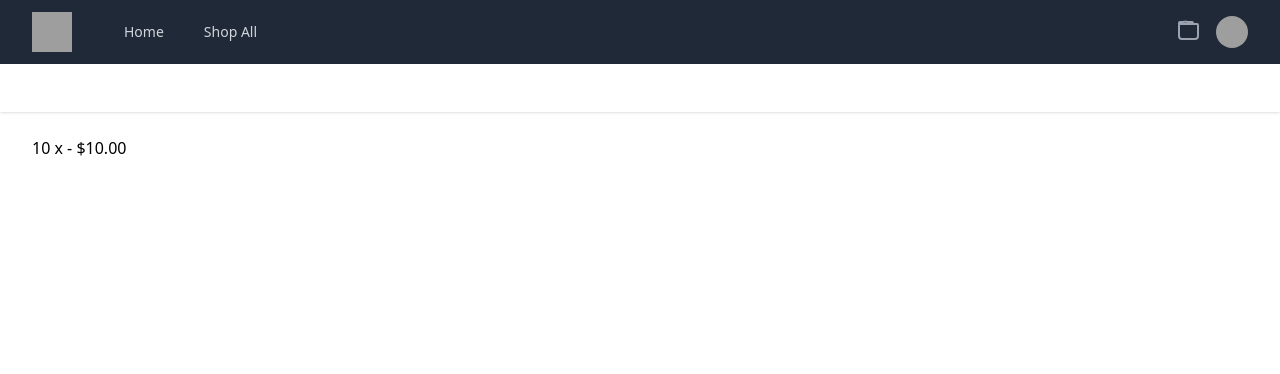
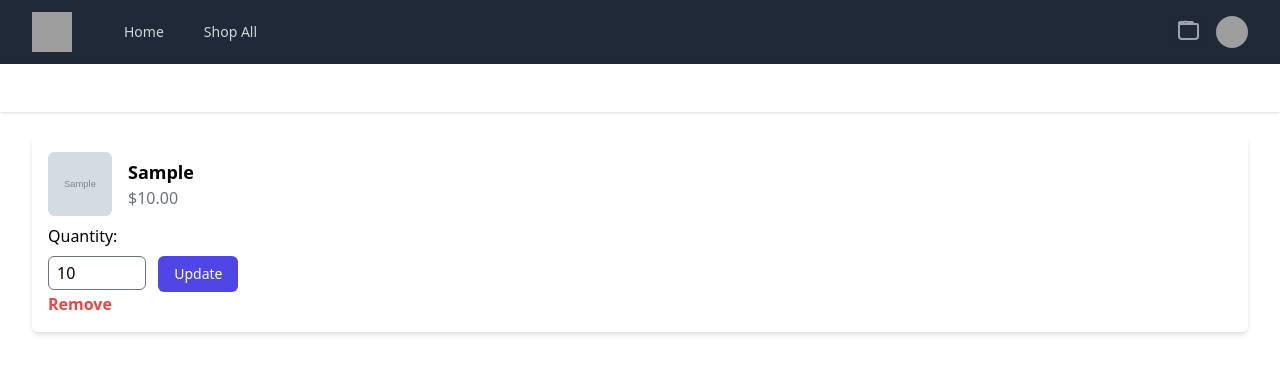
Before and after one commit to mherrera491/on_the_record, a Django app: page /view_cart/ in a window 1280 px wide. Shown: the top 374 px of the page. Run offline with Django 5.2, Linux system fonts and the light colour scheme; a user stored in the database is signed in; tables that the repository leaves empty hold one stand-in row (values such as "Sample post"); grey boxes marked "Sample" are stand-in pictures; some libraries are stand-ins or nearby versions; grey boxes are pictures that could not be loaded.

Commit message:
can delete items from cart

```diff
--- a/ontherecordshop/main_app/models.py
+++ b/ontherecordshop/main_app/models.py
@@ -1,5 +1,6 @@
 from django.db import models
 from django.contrib.auth.models import User
+from django.urls import reverse
 
 # Create your models here.
 
@@ -36,3 +37,6 @@
 
     def __str__(self):
         return f'{self.quantity} x {self.product.album} in {self.cart}'
+
+    def get_absolute_url(self):
+        return reverse('cart_item_delete', kwargs={'pk': self.pk})
--- a/ontherecordshop/main_app/templates/cart/view_cart.html
+++ b/ontherecordshop/main_app/templates/cart/view_cart.html
@@ -1,7 +1,25 @@
 {% extends 'base.html' %} {% block content %}
 
 {% for item in cart_items %}
-    <p>{{ item.quantity }} x {{ item.product.title }} - ${{ item.product.price }}</p>
-{% endfor %}
+<div class="cart-item bg-white p-4 mb-4 rounded-md shadow-md">
+    <div class="flex items-center mb-2">
+        <img src="{{ item.product.album_cover }}" alt="{{ item.product.album }}" class="w-16 h-16 object-cover rounded-md mr-4">
+        <div>
+            <p class="text-lg font-semibold">{{ item.product.album }}</p>
+            <p class="text-gray-500">${{ item.product.price }}</p>
+        </div>
+    </div>
+    <p class="mb-2">Quantity:
+        <form method="post" action="{% url 'update_cart_item' cart_item_id=item.id %}">
+            {% csrf_token %}
+            <input type="number" name="quantity" min="1" max="{{ item.product.stock }}" value="{{ item.quantity }}" class="border rounded-md px-2 py-1">
+            <button type="submit" class="ml-2 px-4 py-2 text-sm font-medium text-white bg-indigo-600 hover:bg-indigo-700 rounded-md">
+                Update
+            </button>
+        </form>
+    </p>
+    <a href="{% url 'remove_from_cart' cart_item_id=item.id %}" class="text-red-500 font-semibold">Remove</a>
+</div>
+    {% endfor %}
 
 {% endblock %}
--- a/ontherecordshop/main_app/urls.py
+++ b/ontherecordshop/main_app/urls.py
@@ -1,6 +1,7 @@
 from django.urls import path
 from django.contrib.auth.views import LogoutView
 from . import views
+from .views import update_cart_item
 
 urlpatterns = [
     path("", views.home, name='home'),
@@ -9,4 +10,6 @@
     path('products/<int:pk>/', views.product_detail, name='detail'),
     path('add_to_cart/<int:product_id>/', views.add_to_cart, name='add_to_cart'),
     path('view_cart/', views.view_cart, name='cart'),
+    path('remove_from_cart/<int:cart_item_id>/', views.remove_from_cart, name='remove_from_cart'),
+    path('update_cart_item/<int:cart_item_id>/', update_cart_item, name='update_cart_item'),
 ]
--- a/ontherecordshop/main_app/views.py
+++ b/ontherecordshop/main_app/views.py
@@ -1,6 +1,9 @@
-from django.shortcuts import render, redirect
+from django.shortcuts import render, redirect, get_object_or_404
 from .models import Product, Cart, CartItem
 from django.contrib.auth.decorators import login_required
+from django.urls import reverse_lazy
+from django.views.generic import DeleteView
+from django.contrib import messages
 
 def home(request):
     page_name = "Home"
@@ -25,14 +28,50 @@
 @login_required
 def add_to_cart(request, product_id):
     product = Product.objects.get(id=product_id)
-    cart, created = Cart.objects.get_or_create(user=request.user)
-    cart_item, created = CartItem.objects.get_or_create(cart=cart, product=product)
-    cart_item.quantity += 1
-    cart_item.save()
-    return redirect('cart')
+    if request.method == 'POST':
+        quantity = int(request.POST.get('quantity', 1))
+        cart, created = Cart.objects.get_or_create(user=request.user)
+        cart_item, created = CartItem.objects.get_or_create(cart=cart, product=product)
+
+        # Update quantity if the item already exists in the cart
+        if not created:
+            cart_item.quantity += quantity
+        else:
+            cart_item.quantity = quantity
+
+        cart_item.save()
+
+        messages.success(request, f"{quantity} x {product.album} added to the cart.")
+
+        return redirect('cart')
+
+    return render(request, 'products/product_detail.html', {'product': product})
 
 @login_required
 def view_cart(request):
     cart, created = Cart.objects.get_or_create(user=request.user)
     cart_items = CartItem.objects.filter(cart=cart)
     return render(request, 'cart/view_cart.html', {'cart': cart, 'cart_items': cart_items})
+
+def remove_from_cart(request, cart_item_id):
+    cart_item = get_object_or_404(CartItem, id=cart_item_id)
+    cart_item.delete()
+    return redirect('cart')
+
+def update_cart_item(request, cart_item_id):
+    cart_item = CartItem.objects.get(id=cart_item_id)
+
+    if request.method == 'POST':
+        quantity = int(request.POST.get('quantity', 1))
+
+        # Validate quantity
+        if 1 <= quantity <= cart_item.product.stock:
+            cart_item.quantity = quantity
+            cart_item.save()
+            messages.success(request, f"Quantity updated for {cart_item.product.album}.")
+        else:
+            messages.error(request, "Invalid quantity.")
+
+        return redirect('cart')
+
+    return render(request, 'products/view_cart.html', {'cart_items': CartItem.objects.filter(cart=request.user.cart)})
--- a/ontherecordshop/theme/static/css/dist/styles.css
+++ b/ontherecordshop/theme/static/css/dist/styles.css
@@ -850,12 +850,24 @@
   margin-right: -0.5rem;
 }
 
+.mb-2 {
+  margin-bottom: 0.5rem;
+}
+
+.mb-4 {
+  margin-bottom: 1rem;
+}
+
 .mb-8 {
   margin-bottom: 2rem;
 }
 
 .ml-10 {
   margin-left: 2.5rem;
+}
+
+.ml-2 {
+  margin-left: 0.5rem;
 }
 
 .ml-3 {
@@ -868,6 +880,10 @@
 
 .ml-auto {
   margin-left: auto;
+}
+
+.mr-4 {
+  margin-right: 1rem;
 }
 
 .mt-0 {
@@ -942,6 +958,10 @@
   width: 2.5rem;
 }
 
+.w-16 {
+  width: 4rem;
+}
+
 .w-48 {
   width: 12rem;
 }
@@ -956,10 +976,6 @@
 
 .w-full {
   width: 100%;
-}
-
-.w-16 {
-  width: 4rem;
 }
 
 .max-w-2xl {
@@ -1104,6 +1120,10 @@
   padding: 0.5rem;
 }
 
+.p-4 {
+  padding: 1rem;
+}
+
 .px-2 {
   padding-left: 0.5rem;
   padding-right: 0.5rem;
@@ -1198,6 +1218,10 @@
   font-weight: 500;
 }
 
+.font-semibold {
+  font-weight: 600;
+}
+
 .leading-none {
   line-height: 1;
 }
@@ -1239,14 +1263,14 @@
   color: rgb(17 24 39 / var(--tw-text-opacity));
 }
 
+.text-red-500 {
+  --tw-text-opacity: 1;
+  color: rgb(239 68 68 / var(--tw-text-opacity));
+}
+
 .text-white {
   --tw-text-opacity: 1;
   color: rgb(255 255 255 / var(--tw-text-opacity));
-}
-
-.text-red-500 {
-  --tw-text-opacity: 1;
-  color: rgb(239 68 68 / var(--tw-text-opacity));
 }
 
 .shadow {
@@ -1258,6 +1282,12 @@
 .shadow-lg {
   --tw-shadow: 0 10px 15px -3px rgb(0 0 0 / 0.1), 0 4px 6px -4px rgb(0 0 0 / 0.1);
   --tw-shadow-colored: 0 10px 15px -3px var(--tw-shadow-color), 0 4px 6px -4px var(--tw-shadow-color);
+  box-shadow: var(--tw-ring-offset-shadow, 0 0 #0000), var(--tw-ring-shadow, 0 0 #0000), var(--tw-shadow);
+}
+
+.shadow-md {
+  --tw-shadow: 0 4px 6px -1px rgb(0 0 0 / 0.1), 0 2px 4px -2px rgb(0 0 0 / 0.1);
+  --tw-shadow-colored: 0 4px 6px -1px var(--tw-shadow-color), 0 2px 4px -2px var(--tw-shadow-color);
   box-shadow: var(--tw-ring-offset-shadow, 0 0 #0000), var(--tw-ring-shadow, 0 0 #0000), var(--tw-shadow);
 }
 
```
